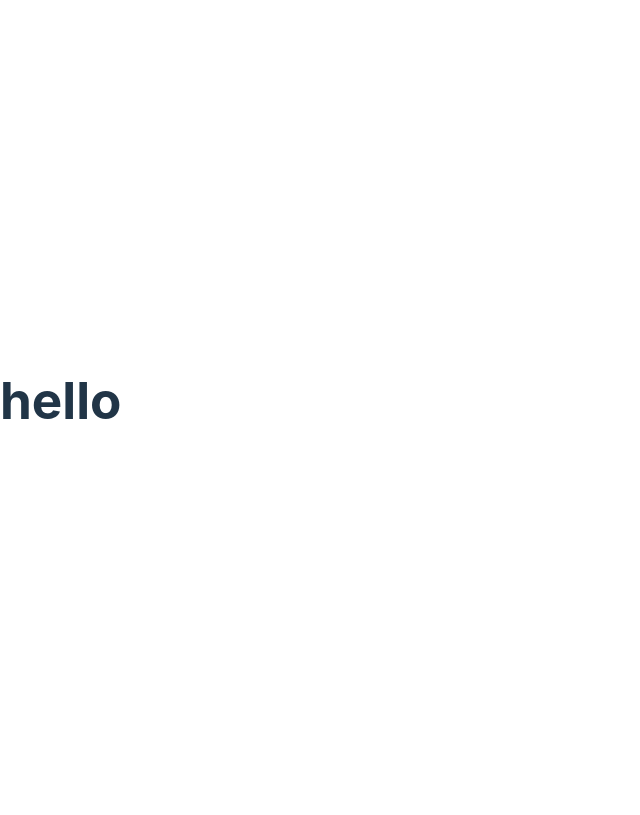
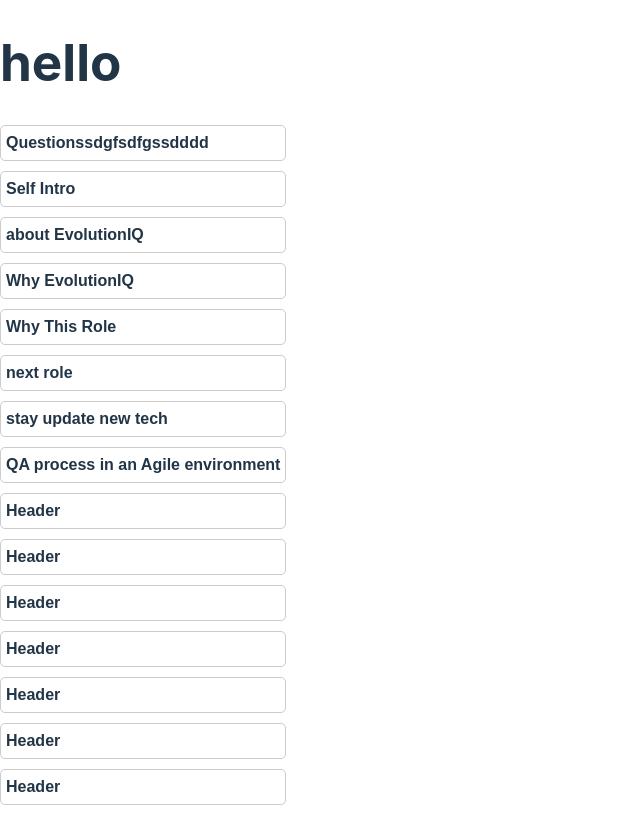
Before and after one commit to xtimxlin/Notes, a React (Vite) app: page / in a window 1280 px wide. Shown: the whole page, without its empty margins (0-640 px from the left). Built offline with nearby package versions, Linux system fonts and the light colour scheme.

Commit message:
Update main.tsx

```diff
--- a/src/main.tsx
+++ b/src/main.tsx
@@ -4,7 +4,7 @@ import './index.css'
 // import { BrowserRouter, Routers, Route } from "react-router-dom"
 // import { BrowserRouter, Routes, Route  } from 'react-router-dom';
 //
-// import App from './App.tsx'
+import App from './App.tsx'
 // import NotesPage from "./notes/NotesPage.tsx";
 
 createRoot(document.getElementById('root')!).render(
@@ -17,7 +17,7 @@ createRoot(document.getElementById('root')!).render(
 
       {/*</BrowserRouter>*/}
 
-      {/*<App />*/}
+      <App />
       {/*<NotesPage />*/}
   </StrictMode>,
 )
```
